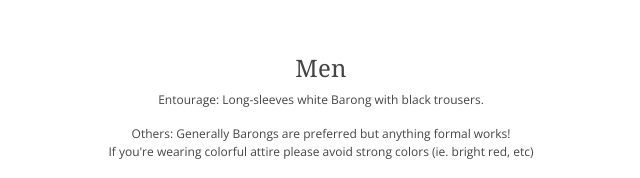
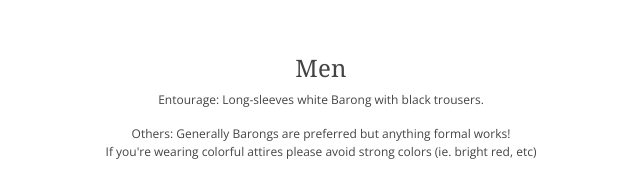
Before and after one commit to jkvgo/mrjk, a plain HTML site: page index.html in a window 1280 px wide. Shown: the part 960-1138 px from the top of the page, 319-959 px from the left. Drawn offline with nearby package versions, Linux system fonts and the light colour scheme.

Commit message:
Fixed grammar

```diff
--- a/index.html
+++ b/index.html
@@ -137,7 +137,7 @@
               <p>
                 Others: Generally Barongs are preferred but anything formal works!
                 <br/>
-                If you're wearing colorful attire please avoid strong colors (ie. bright red, etc)
+                If you're wearing colorful attires please avoid strong colors (ie. bright red, etc)
               </p>
             </div>
             <div class="wtw-group align-center">
```
